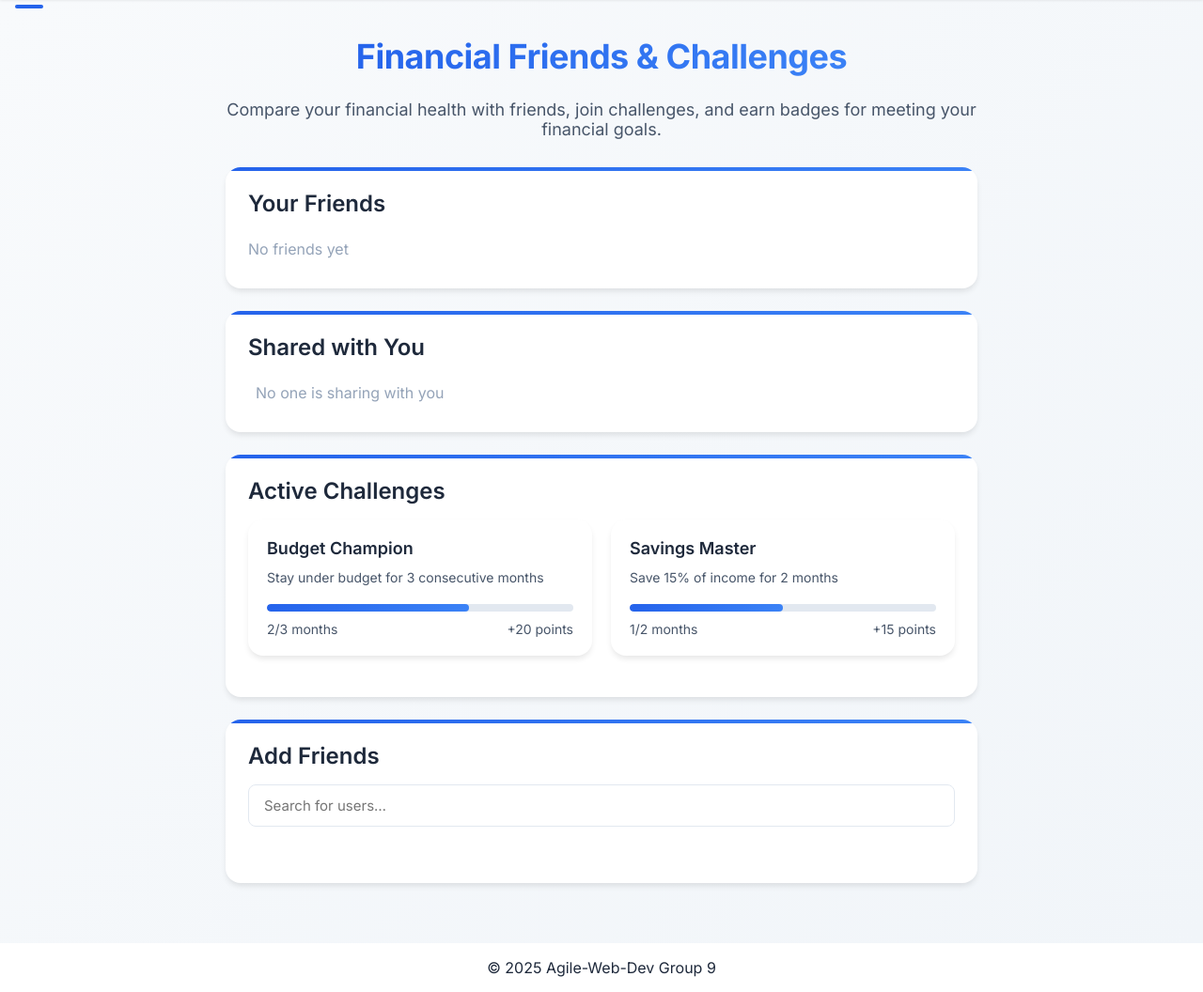
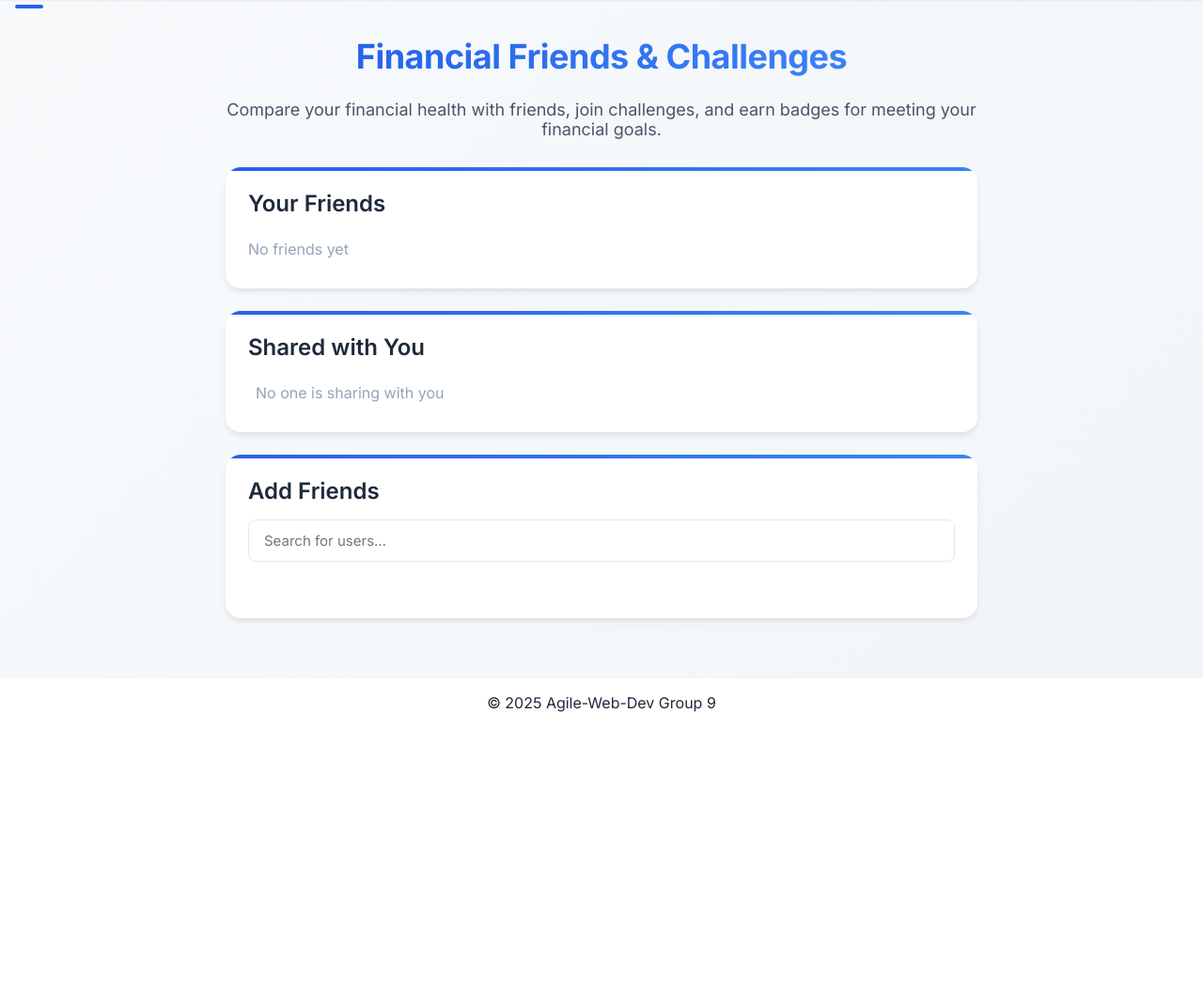
Before and after one commit to blueberryRhyme/FinanceDataAnalytics, a Flask app: page /friends in a window 1280 px wide. Shown: the part 31-1087 px from the top of the page at 94% size. After the commit the page ends 789 px from the top, so only its background shows below. Run offline with Flask 3, Linux system fonts and the light colour scheme; the visitor is signed in with stand-in values (Sample User, id 1); data comes from the database, SQL or seed files in the repository; data that the repository does not hold is empty; some libraries are stand-ins or nearby versions.

Commit message:
delete redundant sections, fixed graph infinite height bug

```diff
--- a/app/static/css/main.css
+++ b/app/static/css/main.css
@@ -298,6 +298,7 @@ button[type="submit"]:hover,
   padding: 24px;
   box-shadow: var(--shadow-md);
   flex: 1;
+  height: 300px;
   min-width: 45%;
   position: relative;
   overflow: hidden;
@@ -695,10 +696,8 @@ canvas {
 }
 
 .transaction-table {
-  display: block;
   width: 100%;
   overflow-x: auto;
-  white-space: nowrap;
 }
 
 .transaction-table th, .transaction-table td {
--- a/app/templates/friends.html
+++ b/app/templates/friends.html
@@ -24,25 +24,7 @@
   </div>
 
 
-  <!-- ───── Active Challenges ───── -->
 
-  <div class="card">
-    <h2 class="section-title">Active Challenges</h2>
-    <div class="challenges-container">
-      <div class="challenge-card">
-        <div class="challenge-title">Budget Champion</div>
-        <div class="challenge-description">Stay under budget for 3 consecutive months</div>
-        <div class="challenge-progress"><div class="progress-bar" style="width:66%;"></div></div>
-        <div class="challenge-stat"><span>2/3 months</span><span>+20 points</span></div>
-      </div>
-      <div class="challenge-card">
-        <div class="challenge-title">Savings Master</div>
-        <div class="challenge-description">Save 15% of income for 2 months</div>
-        <div class="challenge-progress"><div class="progress-bar" style="width:50%;"></div></div>
-        <div class="challenge-stat"><span>1/2 months</span><span>+15 points</span></div>
-      </div>
-    </div>
-  </div>
 
 
   <!-- ───── Add-friend search ───── -->
```
Also changed, not shown: app/templates/dashboard.html (+2 -13 lines).
